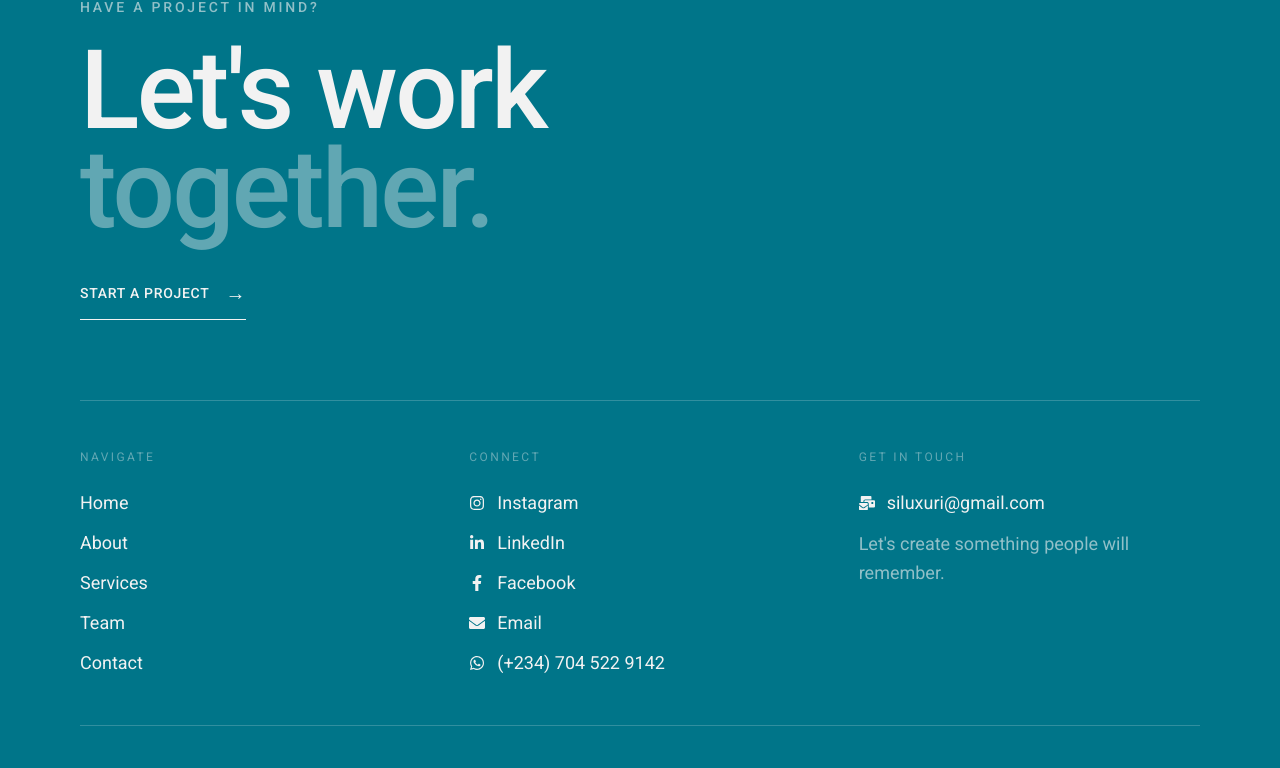
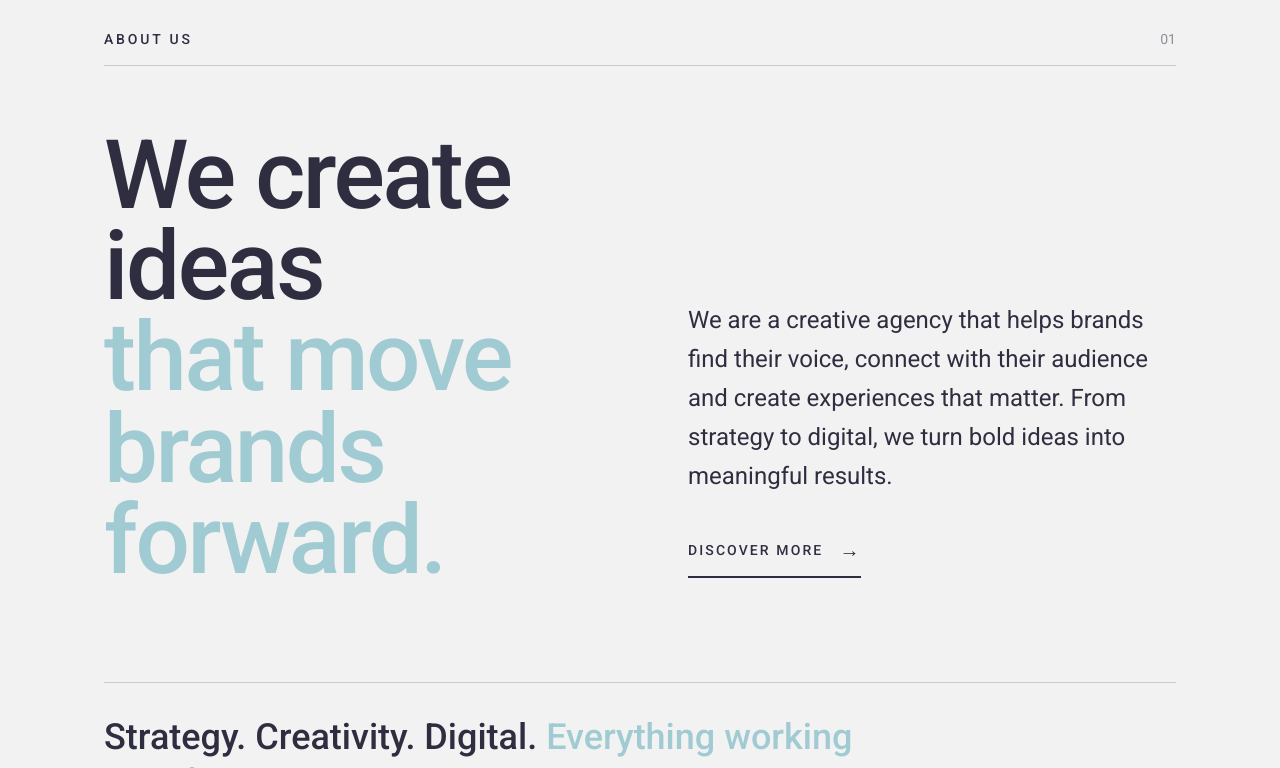
Before and after one commit to ernestkris6/Siluxuri, a React (Vite) app: page / in a window 1280 px wide. Shown: the part 1118-1886 px from the top of the page. Built offline with nearby package versions, Linux system fonts and the light colour scheme.

Commit message:
aboutHero

```diff
--- /dev/null
+++ b/src/Components/Homecomponents/HomeAbout.jsx
@@ -0,0 +1,65 @@
+export default function AboutSection() {
+  return (
+    <section className="w-full bg-white px-6 py-24 text-blue sm:px-8 md:px-12 lg:px-16 xl:px-20">
+      <div className="mx-auto max-w-7xl">
+
+        {/* Section label */}
+        <div className="mb-16 flex items-center justify-between border-b border-blue/20 pb-4">
+          <span className="text-sm font-medium uppercase tracking-[0.2em]">
+            About Us
+          </span>
+
+          <span className="text-sm text-blue/50">
+            01
+          </span>
+        </div>
+
+        {/* Main content */}
+        <div className="grid gap-12 lg:grid-cols-2 lg:gap-24">
+
+          {/* Heading */}
+          <div>
+            <h2 className="max-w-3xl text-5xl font-medium leading-[0.95] tracking-tight sm:text-6xl md:text-7xl lg:text-8xl">
+              We create ideas
+              <span className="block text-skyblue">
+                that move brands forward.
+              </span>
+            </h2>
+          </div>
+
+          {/* Description + CTA */}
+          <div className="flex flex-col justify-end lg:pb-2">
+            <p className="max-w-xl text-xl leading-relaxed sm:text-2xl">
+              We are a creative agency that helps brands find their voice,
+              connect with their audience and create experiences that matter.
+              From strategy to digital, we turn bold ideas into meaningful
+              results.
+            </p>
+
+            <a
+              href="/about"
+              className="group mt-10 flex w-fit items-center gap-4 border-b-2 border-blue pb-3 text-sm font-medium uppercase tracking-[0.15em] transition-all duration-300 hover:gap-7 hover:text-orange hover:border-orange"
+            >
+              Discover more
+
+              <span className="text-xl transition-transform duration-300 group-hover:translate-x-1">
+                →
+              </span>
+            </a>
+          </div>
+        </div>
+
+        {/* Bottom statement */}
+        <div className="mt-24 border-t border-blue/20 pt-8">
+          <p className="max-w-4xl text-2xl font-medium leading-tight sm:text-3xl md:text-4xl">
+            Strategy. Creativity. Digital.{" "}
+            <span className="text-skyblue">
+              Everything working together.
+            </span>
+          </p>
+        </div>
+
+      </div>
+    </section>
+  );
+}
--- a/src/Pages/Home.jsx
+++ b/src/Pages/Home.jsx
@@ -1,12 +1,12 @@
 // import HomeHero from "../Components/meHero";
-// import HeroVideo from "../Components/Homecomponents/HeroVideo"
+import HomeAbout from "../Components/Homecomponents/HomeAbout"
 import HomeHero from "../Components/Homecomponents/HomeHero"
 
 export default function Home() {
   return (
     <div className="bg-white px-3 sm:px-6">
       <HomeHero/>
-      {/* <HeroVideo /> */}
+      <HomeAbout />
     </div>
   )
 }
--- a/src/UI/Footer.jsx
+++ b/src/UI/Footer.jsx
@@ -4,7 +4,7 @@ export default function Footer() {
   return (
     <footer className="w-full bg-magenta px-6 py-16 text-white sm:px-8 md:px-12 lg:px-16 xl:px-20">
 
-      <div className="mx-auto">
+      <div className="mx-auto max-w-7xl">
 
         {/* CTA */}
         <div className="border-b border-white/20 pb-20">
```
Also changed, not shown: src/Components/Homecomponents/HeroVideo.jsx (deleted, +0 -29 lines).
